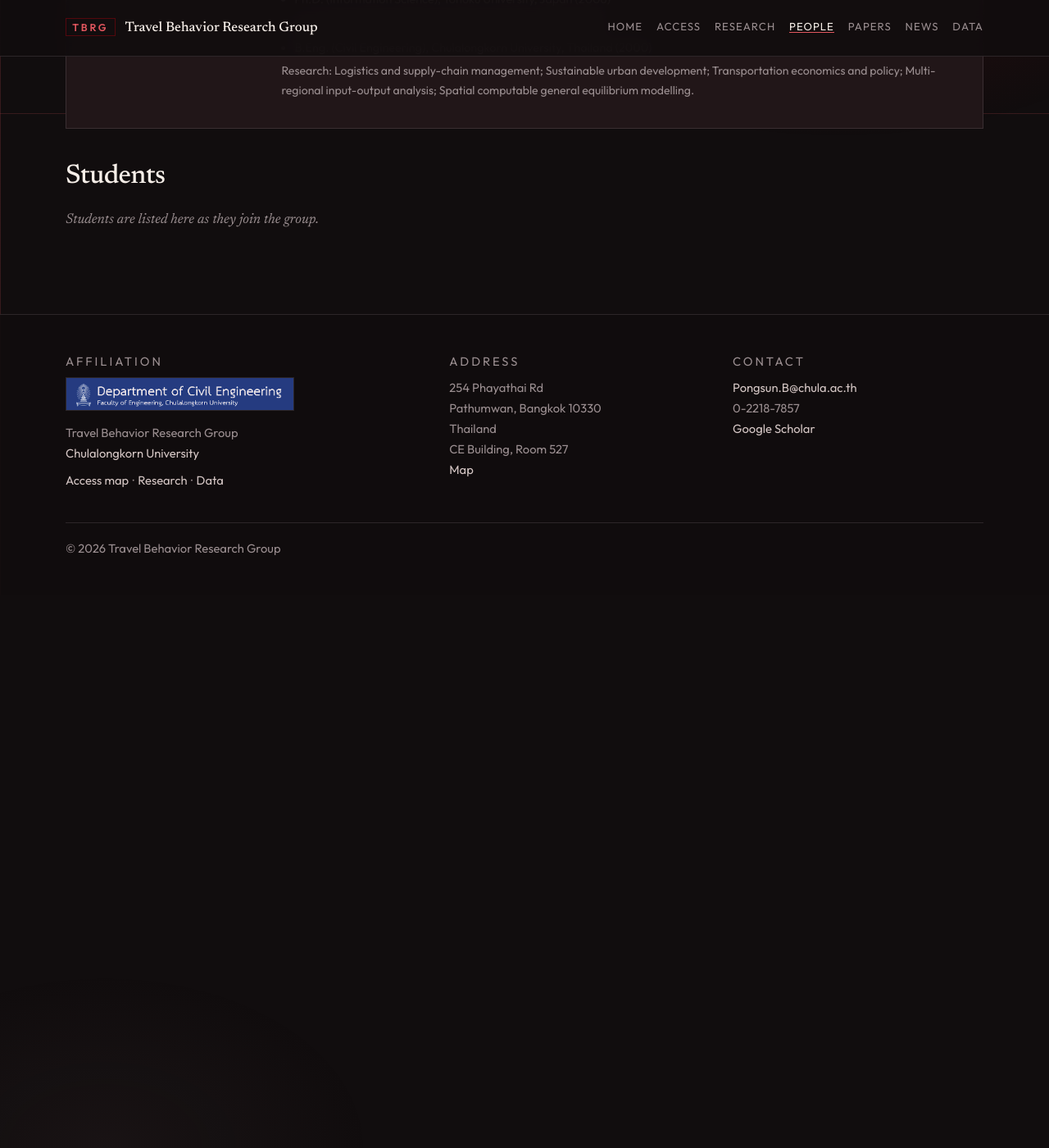
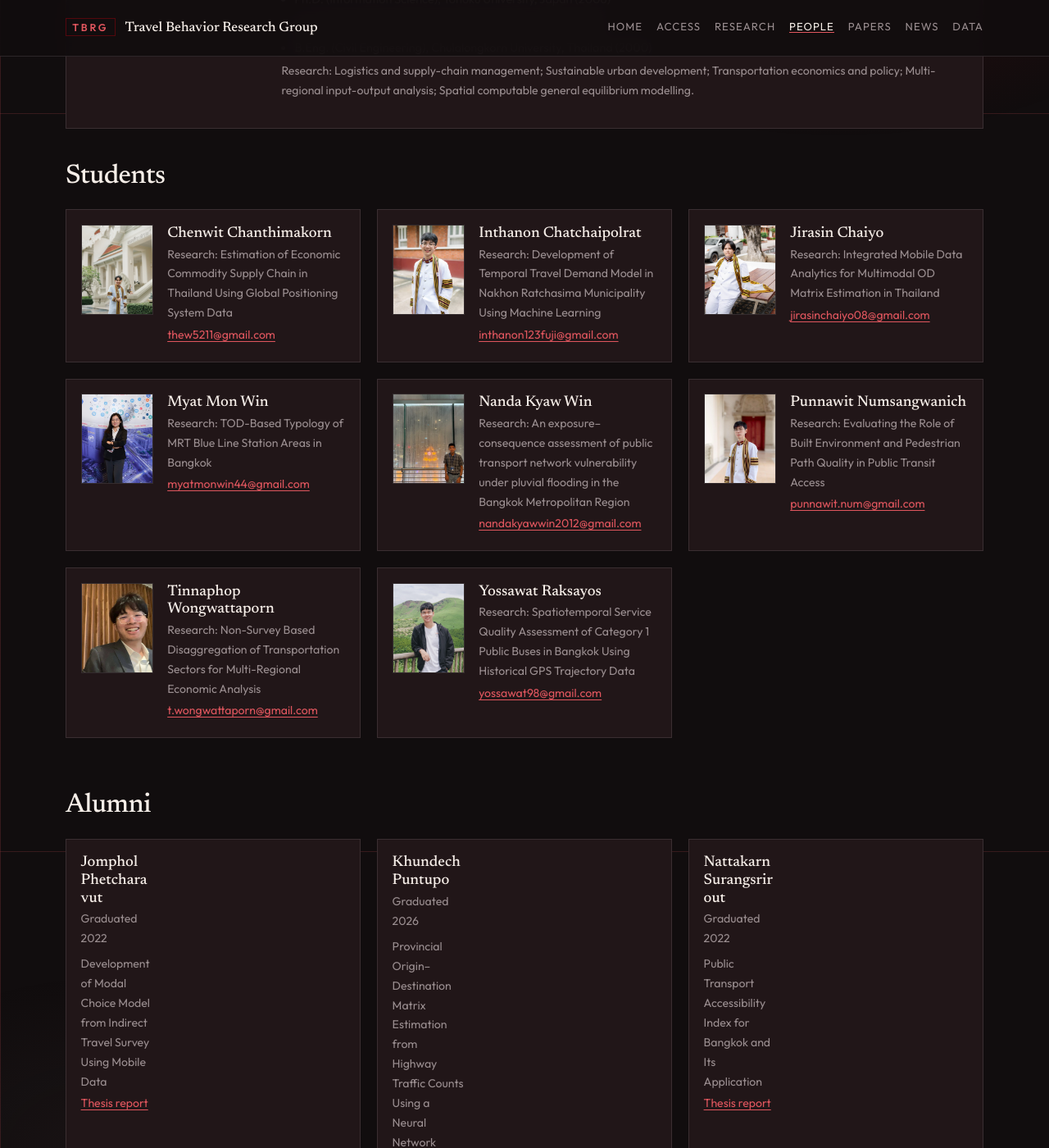
Before and after one commit to pongsun-b/TravBhv, a Jekyll site: the page built from _pages/team.html, in a window 1280 px wide and 1400 px high, scrolled down 762 px. Shown: the whole window at 82% size. Built offline with Jekyll 4.4.1, drawn with Linux system fonts in a browser that asks for light colours; before the commit the page ends 1488 px from its top, so only the background shows below that; some of the changed text lies outside the part shown.

Commit message:
Add 8 students and 6 alumni to the people page
- students.yml: names, emails, photos, research topics
- new alumni.yml: name, year, research topic, thesis report link
- team.html: student photos + research, new Alumni section
- admin/config.yml: photo/research fields for Students, new Alumni collection
- teampic photos resized to 800px max

```diff
--- /dev/null
+++ b/_data/alumni.yml
@@ -0,0 +1,27 @@
+# Alumni. Prefer the /admin editor.
+# thesis links to the final report PDF.
+items:
+  - name: Jomphol Phetcharavut
+    year: 2022
+    research: Development of Modal Choice Model from Indirect Travel Survey Using Mobile Data
+    thesis: https://www.dropbox.com/scl/fi/0siiclnwo0ol3p4r3gwoa/FinalReport_JompholPhetcharavut.pdf?rlkey=sk5o19zip7b1d9v99w7b6icyk&dl=0
+  - name: Khundech Puntupo
+    year: 2026
+    research: Provincial Origin–Destination Matrix Estimation from Highway Traffic Counts Using a Neural Network Route Choice Model
+    thesis: https://www.dropbox.com/scl/fi/5kc8qyxjhbyciyuyaq51v/FinalReport_KhundechPuntupo.pdf?rlkey=tbuioy3g95foh5yz7bfuqeoaf&dl=0
+  - name: Nattakarn Surangsrirout
+    year: 2022
+    research: Public Transport Accessibility Index for Bangkok and Its Application
+    thesis: https://www.dropbox.com/scl/fi/4bjjr95day3czsdechf8n/FinalReport_NattakarnSurangsrirout.pdf?rlkey=kx5cs75a7wnc76nqfgwudz930&dl=0
+  - name: Saharath Nimmansophon
+    year: 2023
+    research: Influence of Values and Interventions for Encouraging the Use of Public Transport on the Travel Behavioral Shift among University Employees
+    thesis: https://www.dropbox.com/scl/fi/lq7rqn3k6yd5kl298l4xa/FinalReport_SaharathNimmansophon.pdf?rlkey=xg248fa4sf2tle9mmm0cnpbn9&dl=0
+  - name: Sandar Win
+    year: 2020
+    research: Analysis of Demand on Shared Mobility Packages in University Campus
+    thesis: https://www.dropbox.com/scl/fi/9fu864rjsmkl9j41s8zdy/FinalReport_SandarWin.pdf?rlkey=6ucnuak4c1jurkcvixpfi9pon&dl=0
+  - name: Weerachai Sotananan
+    year: 2020
+    research: "Modeling Vehicle-Sharing Choice Behavior: A Case Study of Motorcycle Taxi Users in Bangkok"
+    thesis: https://www.dropbox.com/scl/fi/93wu0lm82agp727snm1ny/FinalReport_WeerachaiSotananan.pdf?rlkey=6dw0zfmx2v231x7r41jsu275l&dl=0
--- a/_data/students.yml
+++ b/_data/students.yml
@@ -1,3 +1,35 @@
 # Students. Prefer the /admin editor.
-# Empty until real names are added. Placeholder xxxxx emails stay hidden.
-items: []
+# Placeholder xxxxx emails and last-name "X" entries stay hidden.
+items:
+  - name: Chenwit Chanthimakorn
+    email: thew5211@gmail.com
+    photo: chenwit.jpg
+    research: Estimation of Economic Commodity Supply Chain in Thailand Using Global Positioning System Data
+  - name: Inthanon Chatchaipolrat
+    email: inthanon123fuji@gmail.com
+    photo: inthanon.jpg
+    research: Development of Temporal Travel Demand Model in Nakhon Ratchasima Municipality Using Machine Learning
+  - name: Jirasin Chaiyo
+    email: jirasinchaiyo08@gmail.com
+    photo: jirasin.jpg
+    research: Integrated Mobile Data Analytics for Multimodal OD Matrix Estimation in Thailand
+  - name: Myat Mon Win
+    email: myatmonwin44@gmail.com
+    photo: myatmon.jpg
+    research: TOD-Based Typology of MRT Blue Line Station Areas in Bangkok
+  - name: Nanda Kyaw Win
+    email: nandakyawwin2012@gmail.com
+    photo: nanda.jpg
+    research: An exposure–consequence assessment of public transport network vulnerability under pluvial flooding in the Bangkok Metropolitan Region
+  - name: Punnawit Numsangwanich
+    email: punnawit.num@gmail.com
+    photo: punnawit.jpg
+    research: Evaluating the Role of Built Environment and Pedestrian Path Quality in Public Transit Access
+  - name: Tinnaphop Wongwattaporn
+    email: t.wongwattaporn@gmail.com
+    photo: tinnaphop.jpg
+    research: Non-Survey Based Disaggregation of Transportation Sectors for Multi-Regional Economic Analysis
+  - name: Yossawat Raksayos
+    email: yossawat98@gmail.com
+    photo: yossawat.jpg
+    research: Spatiotemporal Service Quality Assessment of Category 1 Public Buses in Bangkok Using Historical GPS Trajectory Data
--- a/_pages/team.html
+++ b/_pages/team.html
@@ -74,9 +74,20 @@ permalink: /team/
 {% include person_flags.html %}
 {% unless is_placeholder %}
 <article class="person-card">
+{% if member.photo %}
+{% if member.photo contains "/" %}
+{% assign photo_src = member.photo %}
+{% else %}
+{% assign photo_src = "/images/teampic/" | append: member.photo %}
+{% endif %}
+<img class="person-photo" src="{{ photo_src | relative_url }}" alt="{{ member.name }}">
+{% else %}
+<div class="person-fallback" aria-hidden="true">{{ member.name | slice: 0 }}</div>
+{% endif %}
 <div>
 <h3>{{ member.name }}</h3>
 {% if member.info %}<p class="person-role">{{ member.info }}</p>{% endif %}
+{% if member.research %}<p class="person-meta">Research: {{ member.research }}</p>{% endif %}
 {% if member.email %}<p class="person-meta"><a href="mailto:{{ member.email }}">{{ member.email }}</a></p>{% endif %}
 </div>
 </article>
@@ -86,3 +97,29 @@ permalink: /team/
 {% else %}
 <p class="empty-note">Students are listed here as they join the group.</p>
 {% endif %}
+{% assign alumni = site.data.alumni.items | default: site.data.alumni %}
+{% assign alumni_count = 0 %}
+{% for member in alumni %}
+{% include person_flags.html %}
+{% unless is_placeholder %}
+{% assign alumni_count = alumni_count | plus: 1 %}
+{% endunless %}
+{% endfor %}
+{% if alumni_count > 0 %}
+<h2>Alumni</h2>
+<div class="people-strip">
+{% for member in alumni %}
+{% include person_flags.html %}
+{% unless is_placeholder %}
+<article class="person-card">
+<div>
+<h3>{{ member.name }}</h3>
+{% if member.year %}<p class="person-role">Graduated {{ member.year }}</p>{% endif %}
+{% if member.research %}<p class="person-meta">{{ member.research }}</p>{% endif %}
+{% if member.thesis %}<p class="person-meta"><a href="{{ member.thesis }}" target="_blank" rel="noopener">Thesis report</a></p>{% endif %}
+</div>
+</article>
+{% endunless %}
+{% endfor %}
+</div>
+{% endif %}
```
Also changed, not shown: EDITING.md (+4 -2 lines), admin/config.yml (+15 -0 lines), images/teampic/chenwit.jpg (added), images/teampic/inthanon.jpg (added), images/teampic/jirasin.jpg (added), images/teampic/myatmon.jpg (added), images/teampic/nanda.jpg (added), images/teampic/punnawit.jpg (added), images/teampic/tinnaphop.jpg (added), images/teampic/yossawat.jpg (added).
